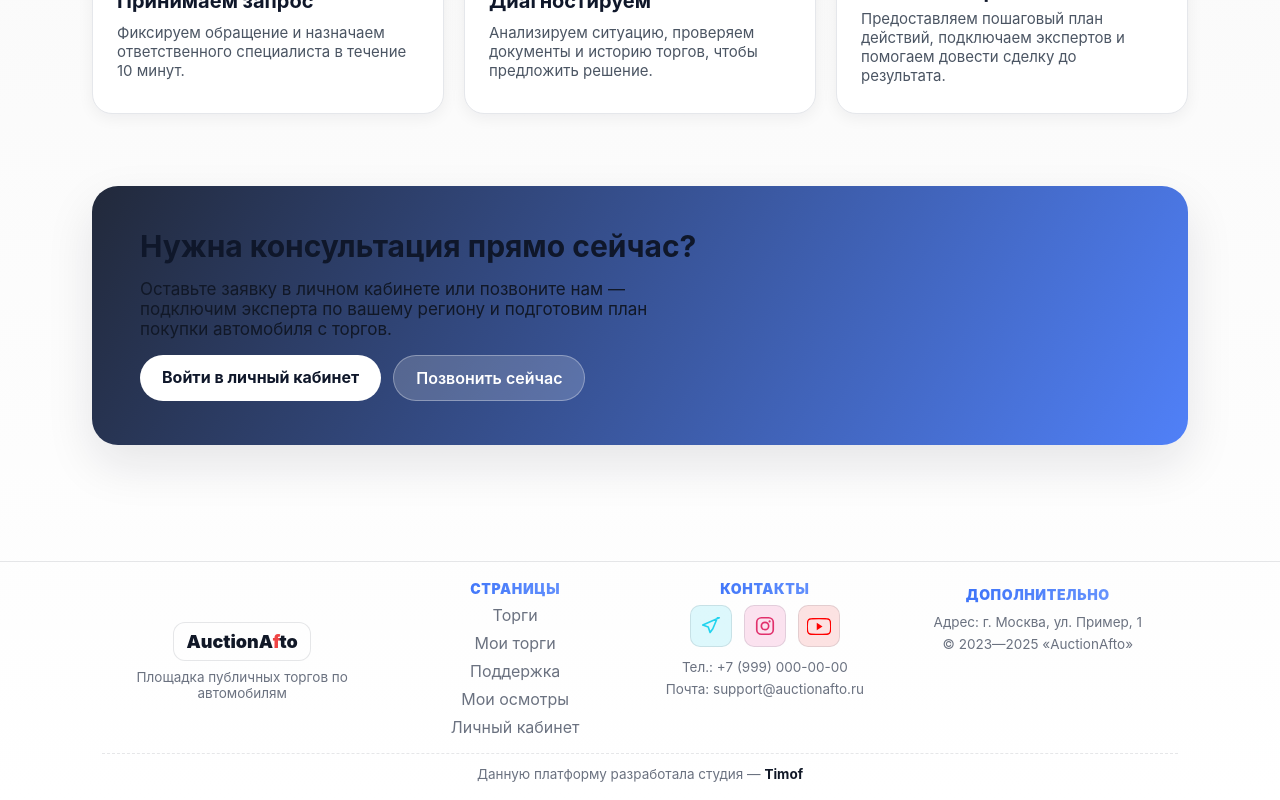
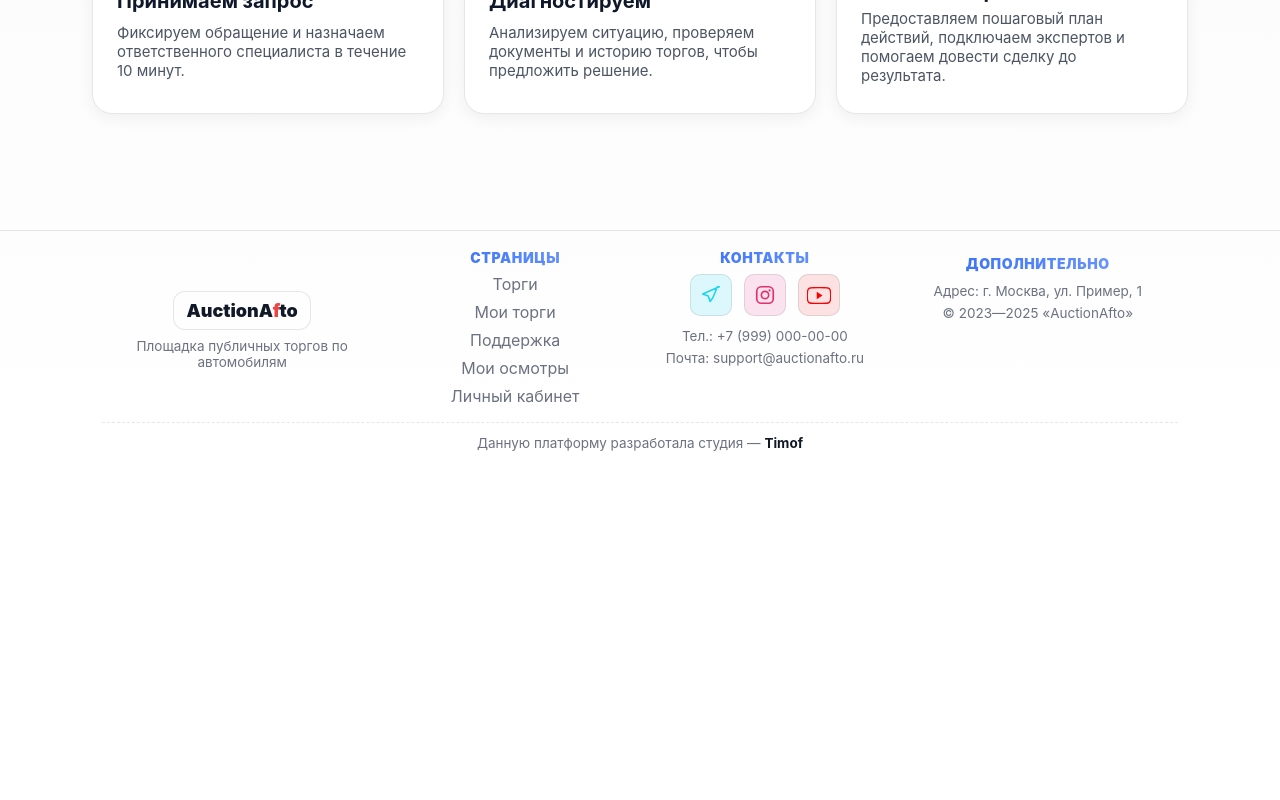
Before and after one commit to Klimixxx/auto-marketplace, a Next.js app in the folder frontend/: page /support in a window 1280 px wide. Shown: the part 1759-2559 px from the top of the page. After the commit the page ends 2228 px from the top, so only its background shows below. Built offline with nearby package versions, Linux system fonts and the light colour scheme; no server answers.

Commit message:
Update support.js

```diff
--- a/frontend/pages/support.js
+++ b/frontend/pages/support.js
@@ -299,54 +299,6 @@ export default function Support() {
         </div>
       </section>
 
-      <section
-        style={{
-          marginTop: 72,
-          background: "linear-gradient(120deg, rgba(15,23,42,0.92) 0%, rgba(42,101,247,0.82) 100%)",
-          borderRadius: 26,
-          padding: "44px 48px",
-          color: "white",
-          display: "grid",
-          gap: 16,
-          boxShadow: "var(--shadow-lg)",
-        }}
-      >
-        <h2 style={{ margin: 0, fontSize: 30, lineHeight: 1.1 }}>Нужна консультация прямо сейчас?</h2>
-        <p style={{ margin: 0, fontSize: 17, maxWidth: 540 }}>
-          Оставьте заявку в личном кабинете или позвоните нам — подключим эксперта по вашему региону и подготовим план покупки автомобиля с торгов.
-        </p>
-        <div style={{ display: "flex", flexWrap: "wrap", gap: 12 }}>
-          <a
-            href="/login"
-            style={{
-              background: "white",
-              color: "#0f172a",
-              padding: "12px 22px",
-              borderRadius: 999,
-              fontWeight: 700,
-              fontSize: 16,
-              textDecoration: "none",
-            }}
-          >
-            Войти в личный кабинет
-          </a>
-          <a
-            href="tel:+74951234567"
-            style={{
-              background: "rgba(255,255,255,0.18)",
-              color: "white",
-              padding: "12px 22px",
-              borderRadius: 999,
-              fontWeight: 600,
-              fontSize: 16,
-              border: "1px solid rgba(255,255,255,0.32)",
-              textDecoration: "none",
-            }}
-          >
-            Позвонить сейчас
-          </a>
-        </div>
-      </section>
     </div>
   );
 }
```
